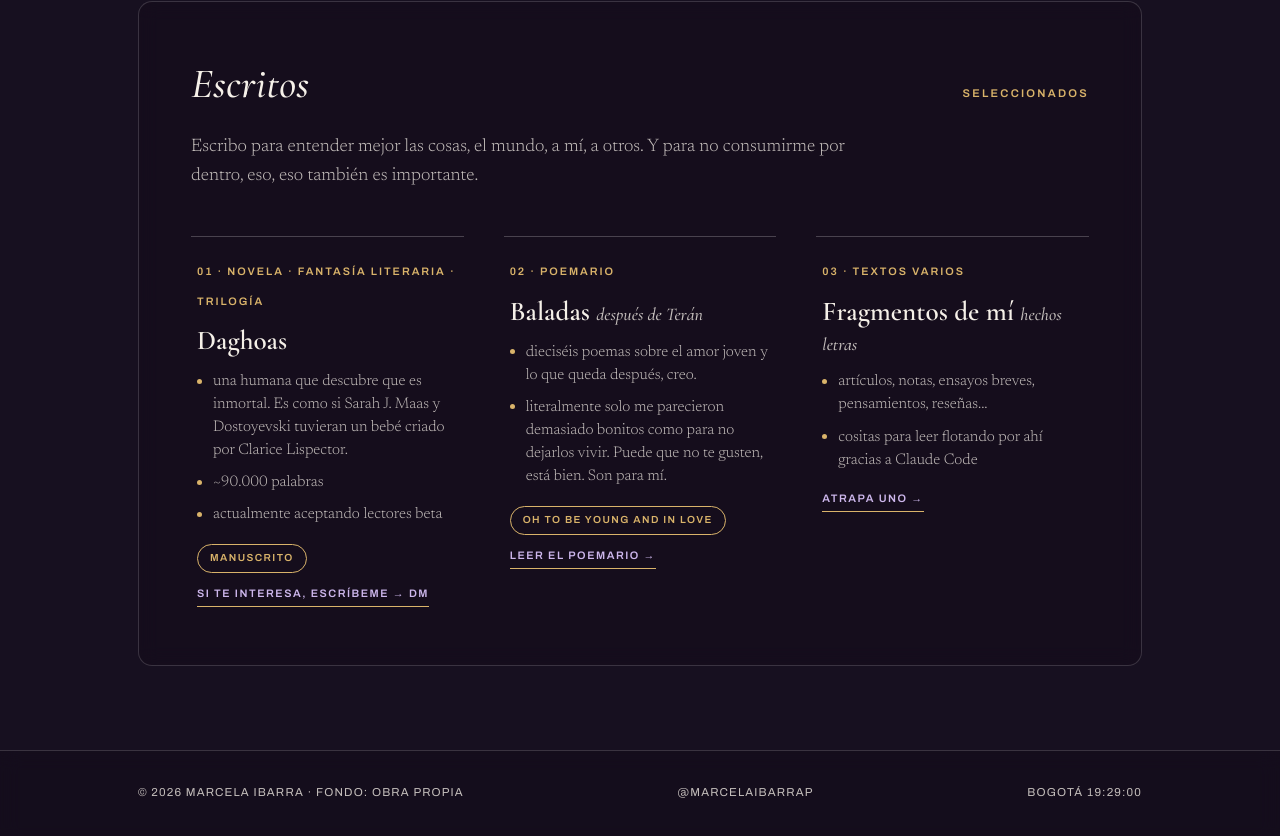
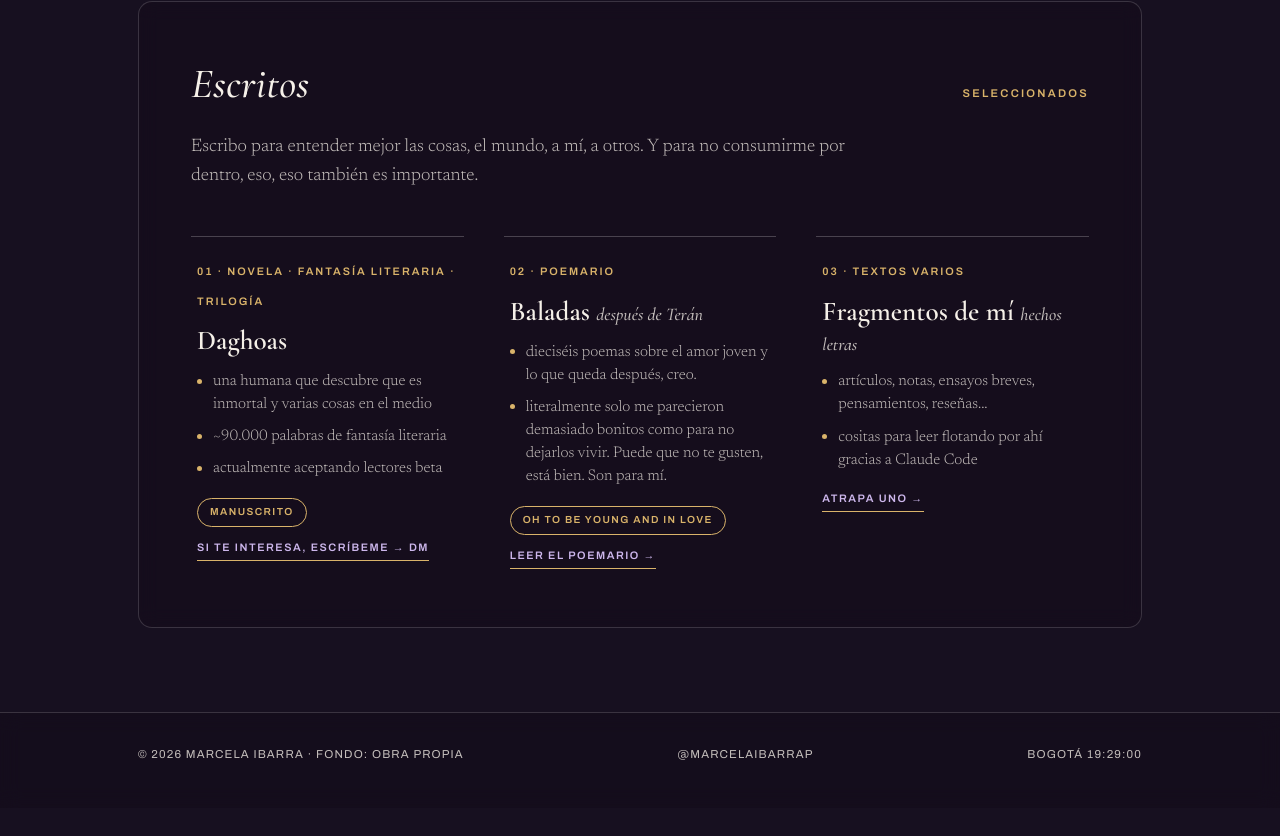
Before and after one commit to magicmarmeid/mar, a plain HTML site: page index.html in a window 1280 px wide. Shown: the part 851-1687 px from the top of the page. After the commit the page ends 1659 px from the top, so only its background shows below. Drawn offline with nearby package versions, Linux system fonts and the light colour scheme; animation ran at ten frames a second.

Commit message:
Daghoas: descripción más sencilla
Co-Authored-By: Claude Opus 5.5 <noreply@anthropic.com>
Claude-Session: https://claude.ai/code/session_01S95BmngaYP59MYpFbjxEyo

```diff
--- a/index.html
+++ b/index.html
@@ -395,8 +395,8 @@
             <span class="num">01 · novela · fantasía literaria · trilogía</span>
             <h3>Daghoas</h3>
             <ul>
-              <li>una humana que descubre que es inmortal. Es como si Sarah J. Maas y Dostoyevski tuvieran un bebé criado por Clarice Lispector.</li>
-              <li>~90.000 palabras</li>
+              <li>una humana que descubre que es inmortal y varias cosas en el medio</li>
+              <li>~90.000 palabras de fantasía literaria</li>
               <li>actualmente aceptando lectores beta</li>
             </ul>
             <div class="meta">
```
